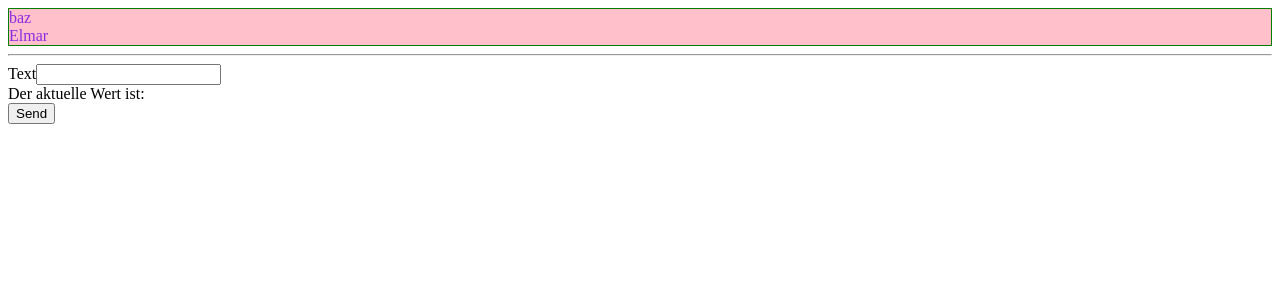
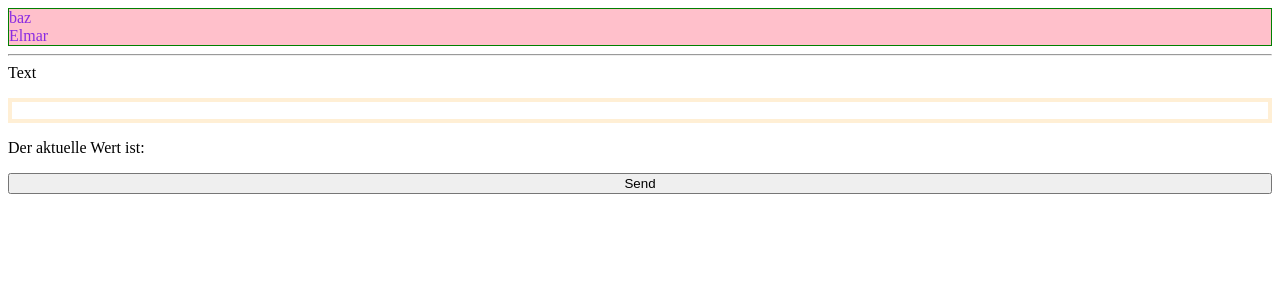
Before and after one commit to elmarburke/reactdays-workshop-munich-2020, a React (Create React App) app: page / in a window 1280 px wide. Shown: the top 300 px of the page. Built offline with nearby package versions, Linux system fonts and the light colour scheme.

Commit message:
css modules

```diff
--- /dev/null
+++ b/src/components/MessageCompose.module.css
@@ -0,0 +1,9 @@
+.input {
+  border: 4px papayawhip solid;
+}
+
+.form {
+  display: flex;
+  flex-direction: column;
+  gap: 1rem;
+}
--- a/src/components/MessageCompose.tsx
+++ b/src/components/MessageCompose.tsx
@@ -1,5 +1,6 @@
 import React from "react";
 import { Message } from "../domain";
+import css from "./MessageCompose.module.css";
 
 interface Props {
   onMessageSubmit: (message: Message) => void;
@@ -22,9 +23,10 @@ const MessageCompose: React.FunctionComponent<Props> = ({
   };
 
   return (
-    <form onSubmit={handleSubmit}>
+    <form onSubmit={handleSubmit} className={css.form}>
       <label htmlFor="message">Text</label>
       <input
+        className={css.input}
         type="text"
         name="message"
         id="message"
```
